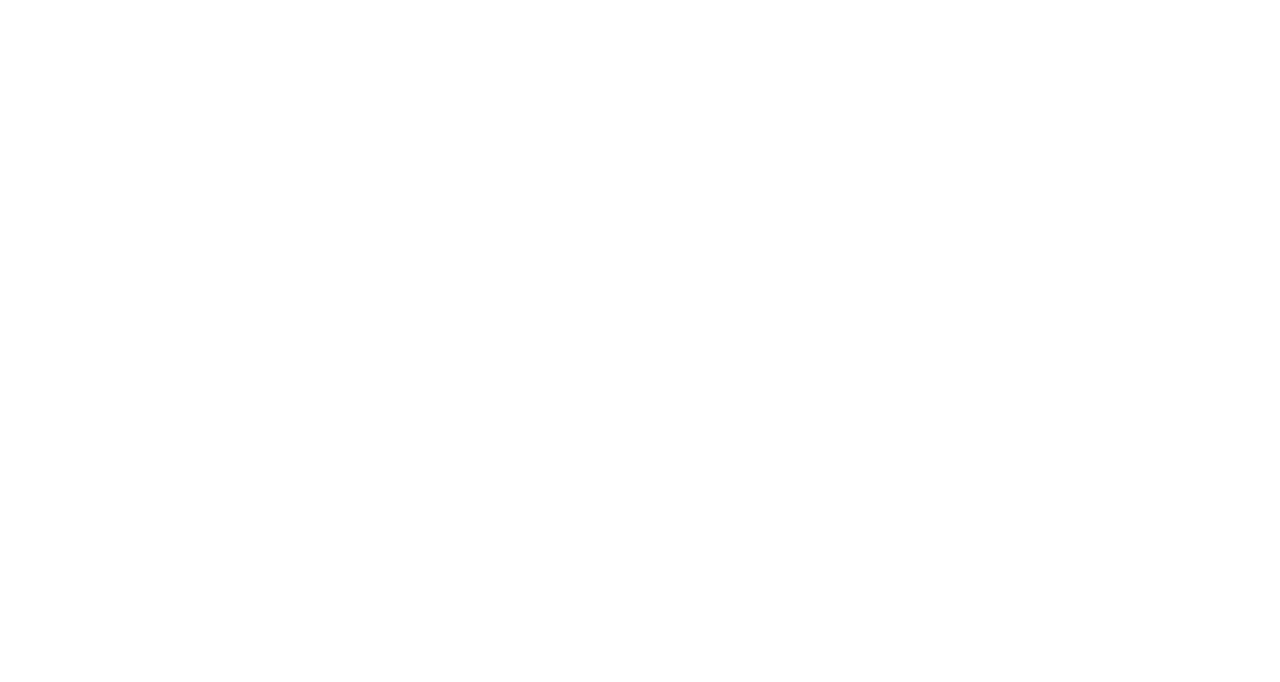
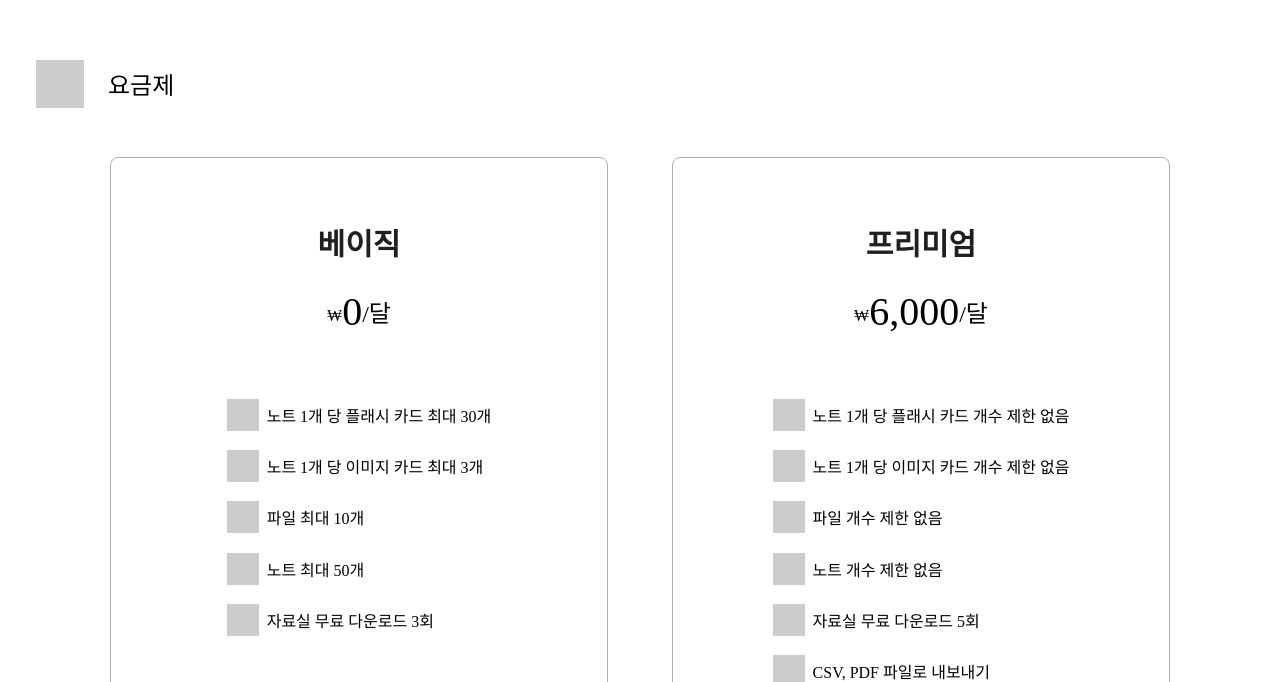
Before and after one commit to UMC-CARDIFY/Client-V1, a React (Vite) app: page /mypage/subscription in a window 1280 px wide. Shown: the part 118-800 px from the top of the page. Built offline with nearby package versions, Linux system fonts and the light colour scheme.

Commit message:
Feat: 요금제 화면 와이어프레임 구현

```diff
--- a/src/pages/MyPage/SubscriptionPage.jsx
+++ b/src/pages/MyPage/SubscriptionPage.jsx
@@ -1,10 +1,224 @@
 import React from 'react';
+import styled from 'styled-components';
+import { useNavigate } from 'react-router-dom';
+
+const SubPageContainer = styled.div`
+  width: 100%;
+  height: 100%;
+  display: flex;
+  align-items: center;
+  flex-direction: column;
+  padding: 10rem 0;
+`;
+
+const InnerContainer = styled.div`
+  width: 100%;
+  max-width: 62.5rem;
+  display: flex;
+  flex-direction: column;
+  align-items: center;
+`;
+
+const Header = styled.header`
+  display: flex;
+  gap: 0.5rem;
+  justify-content: flex-start;
+   align-items: center;
+  width: 100%;
+  margin-left: -13rem;
+  margin-bottom: 2rem;
+`;
+
+const BackButton = styled.button`
+  width: 3rem;
+  height: 3rem;
+  background: #ccc;
+  cursor: pointer;
+  border: none;
+  margin-right: 1rem;
+`;
+
+const Title = styled.p`
+  color: #000;
+  font-family: Pretendard;
+  font-size: 1.5rem;
+  font-style: normal;
+  font-weight: 300;
+  line-height: normal;
+`;
+
+const PlansWrapper = styled.div`
+  max-width: 58rem;
+  display: flex;
+  gap: 4rem;
+  justify-content: center;
+`;
+
+const PlanContainer = styled.div`
+  width: 27rem;
+  height: 37.6875rem;
+  flex-shrink: 0;
+  display: flex;
+  flex-direction: column;
+  align-items: center;
+  border-radius: 0.5rem;
+  border: 1px solid #B1B1B1;
+  background: #FFF;
+  padding: 2rem;
+  position: relative;
+`;
+
+const PlanTitle = styled.h3`
+  color: #1F1F1F;
+  text-align: center;
+  font-family: Pretendard;
+  font-size: 1.875rem;
+  font-style: normal;
+  font-weight: 600;
+  line-height: normal;
+  margin-bottom: 1.5rem;
+`;
+
+const PlanPriceDiv = styled.div`
+  display: flex;
+  align-items: center;
+  justify-content: center;
+  margin-bottom: 4rem;
+`;
+
+const PlanPriceValue = styled.span`
+  color: #000;
+  text-align: center;
+  font-family: Pretendard;
+  font-size: 2.5rem;
+  font-style: normal;
+  font-weight: 500;
+  line-height: normal;
+`;
+
+const PlanPricePerMonth = styled.span`
+  color: #000;
+  font-family: Pretendard;
+  font-size: 1.5rem;
+  font-style: normal;
+  font-weight: 300;
+  line-height: normal;
+`;
+
+const PlanList = styled.div`
+  list-style-type: none;
+  text-align: left;
+  font-family: Pretendard;
+  font-size: 1rem;
+  line-height: 1.5;
+  color: #000;
+`;
+
+const CheckIcon = styled.div`
+  width: 2rem;
+  height: 2rem;
+  flex-shrink: 0;
+  background: #ccc;
+  margin-right: 0.5rem;
+`;
+
+const Text = styled.p`
+  margin-bottom: 0.5rem;
+  display: flex;
+  align-items: center;
+  color: #000;
+  font-family: Pretendard;
+  font-size: 1rem;
+  font-style: normal;
+  font-weight: 400;
+  line-height: normal;
+`;
+
+const PlanItem = styled.div`
+  margin-bottom: 1.2rem;
+  display: flex;
+  align-items: center;
+  color: #000;
+  font-family: Pretendard;
+  font-size: 1rem;
+  font-style: normal;
+  font-weight: 400;
+  line-height: normal;
+`;
+
+const StartButton = styled.button`
+  width: 9.5rem;
+  height: 2.5rem;
+  display: inline-flex;
+  justify-content: center;
+  align-items: center;
+  gap: 0.5rem;
+  border-radius: 0.5rem;
+  border: 1px solid #B1B1B1;
+  background-color: #FFF;
+  font-family: Pretendard;
+  font-size: 1rem;
+  font-style: normal;
+  font-weight: 400;
+  padding: 0.5rem 1rem;
+  cursor: pointer;
+  margin-top: auto;
+  margin-bottom: 0;
+  &:hover {
+    background-color: #2D8EFF;
+  }
+`;
 
 const SubscriptionPage = () => {
-  return (
-    <div>
+    const navigate = useNavigate();
+    const handleBackClick = () => {
+      navigate(-1);
+    };
 
-    </div>
+ return (
+  <SubPageContainer>
+    <InnerContainer>
+      <Header>
+        <BackButton onClick={handleBackClick} />
+        <Title>요금제</Title>
+      </Header>
+      <PlansWrapper>
+        <PlanContainer>
+          <PlanTitle>베이직</PlanTitle>
+          <PlanPriceDiv>
+            <Text>₩</Text>
+            <PlanPriceValue>0</PlanPriceValue>
+            <PlanPricePerMonth>/달</PlanPricePerMonth>
+          </PlanPriceDiv>
+          <PlanList>
+            <PlanItem><CheckIcon />노트 1개 당 플래시 카드 최대 30개</PlanItem>
+            <PlanItem><CheckIcon />노트 1개 당 이미지 카드 최대 3개</PlanItem>
+            <PlanItem><CheckIcon />파일 최대 10개</PlanItem>
+            <PlanItem><CheckIcon />노트 최대 50개</PlanItem>
+            <PlanItem><CheckIcon />자료실 무료 다운로드 3회</PlanItem>
+          </PlanList>
+          <StartButton>시작하기</StartButton>
+        </PlanContainer>
+        <PlanContainer>
+          <PlanTitle>프리미엄</PlanTitle>
+          <PlanPriceDiv>
+            <Text>₩</Text>
+            <PlanPriceValue>6,000</PlanPriceValue>
+            <PlanPricePerMonth>/달</PlanPricePerMonth>
+          </PlanPriceDiv>
+          <PlanList>
+            <PlanItem><CheckIcon />노트 1개 당 플래시 카드 개수 제한 없음</PlanItem>
+            <PlanItem><CheckIcon />노트 1개 당 이미지 카드 개수 제한 없음</PlanItem>
+            <PlanItem><CheckIcon />파일 개수 제한 없음</PlanItem>
+            <PlanItem><CheckIcon />노트 개수 제한 없음</PlanItem>
+            <PlanItem><CheckIcon />자료실 무료 다운로드 5회</PlanItem>
+            <PlanItem><CheckIcon />CSV, PDF 파일로 내보내기</PlanItem>
+          </PlanList>
+          <StartButton>시작하기</StartButton>
+        </PlanContainer>
+      </PlansWrapper>
+    </InnerContainer>
+  </SubPageContainer>
   );
 };
 
```
